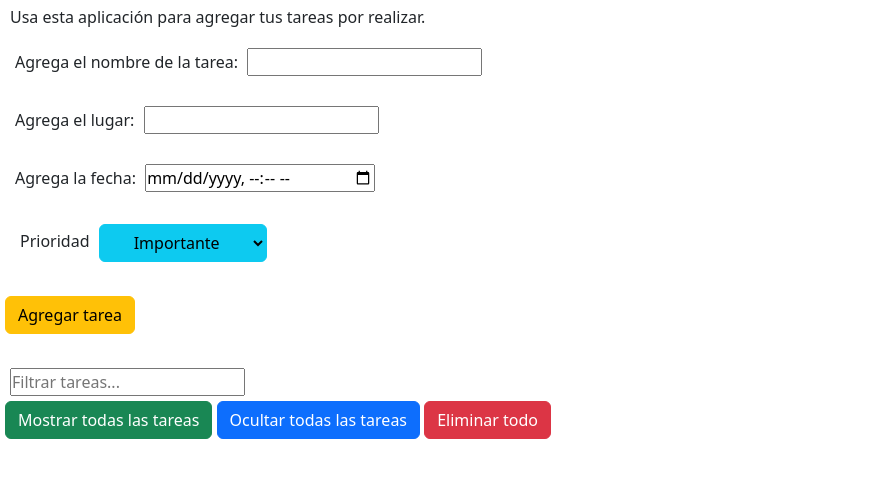
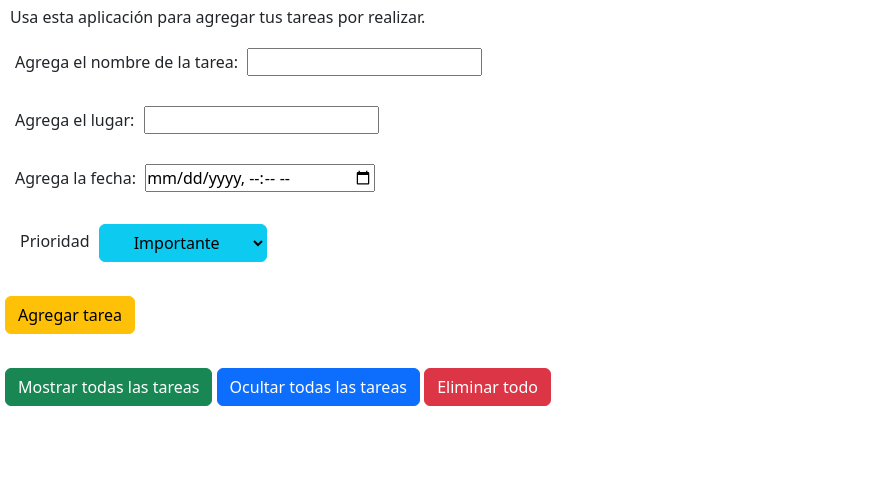
Before and after one commit to YannMaya/calendario-AnayaDiaz, a website: page index.html in a window 1280 px wide. Shown: the part 168-646 px from the top of the page, without its empty margins (0-891 px from the left). Drawn offline with nearby package versions, Linux system fonts and the light colour scheme; some packages are replaced by stand-ins of ours; no server answers; a script that the page names is missing.

Commit message:
Update index.html

```diff
--- a/index.html
+++ b/index.html
@@ -41,7 +41,6 @@
 
     <div id="contenedor"></div>
 
-    <form id="filtroTareas"><input type="text" placeholder="Filtrar tareas..."></form>
     <button id="mostrarTareas" class="btn btn-success">Mostrar todas las tareas</button>
     <button id="ocultarTareas" class="btn btn-primary">Ocultar todas las tareas</button>
     <button id="eliminarTodo" class="btn btn-danger">Eliminar todo</button>
```
